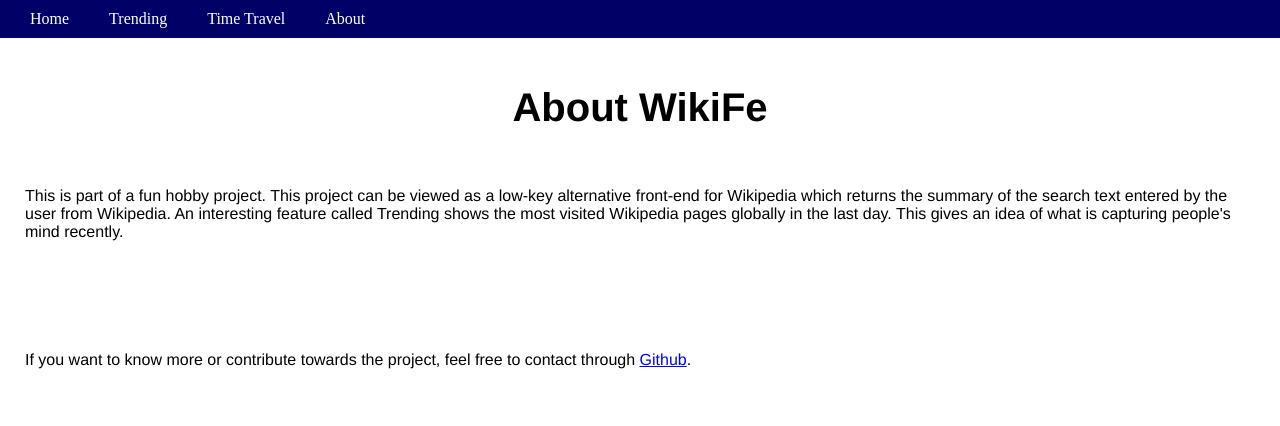
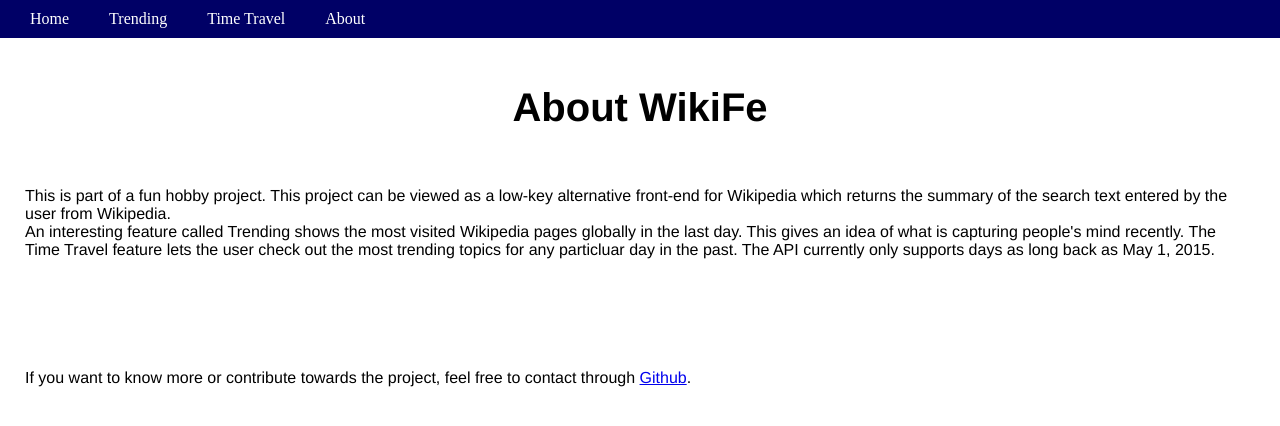
Before and after one commit to InvincibleJuggernaut/WikiFe, a Flask app: page /about in a window 1280 px wide. Shown: the top 426 px of the page. Run offline with Flask 2, Linux system fonts and the light colour scheme.

Commit message:
Add files via upload

```diff
--- a/templates/about.html
+++ b/templates/about.html
@@ -11,10 +11,11 @@
     {% block content %}
 
     <h1 id="about_heading">About WikiFe</h1>
-    <p id="about_details"> This is part of a fun hobby project. This project can be viewed as a low-key alternative front-end for Wikipedia which returns the summary of the search text entered by the user from     Wikipedia.
-    An interesting feature called Trending shows the most visited Wikipedia pages globally in the last day. This gives an idea of what is capturing people's mind recently.</p>
+    <p id="about_details"> This is part of a fun hobby project. This project can be viewed as a low-key alternative front-end for Wikipedia which returns the summary of the search text entered by the user from Wikipedia.
+    <br>An interesting feature called Trending shows the most visited Wikipedia pages globally in the last day. This gives an idea of what is capturing people's mind recently.
+    The Time Travel feature lets the user check out the most trending topics for any particluar day in the past. The API currently only supports days as long back as May 1, 2015.</p>
     <br>
-    <p id="about_details">If you want to know more or contribute towards the project, feel free to contact through <a href="https://github.com/InvincibleJuggernaut">Github</a>.</p>
+    <p id="about_details">If you want to know more or contribute towards the project, feel free to contact through <a href="https://github.com/InvincibleJuggernaut/WikiFe">Github</a>.</p>
 
     {% endblock %}
   </body>
```
